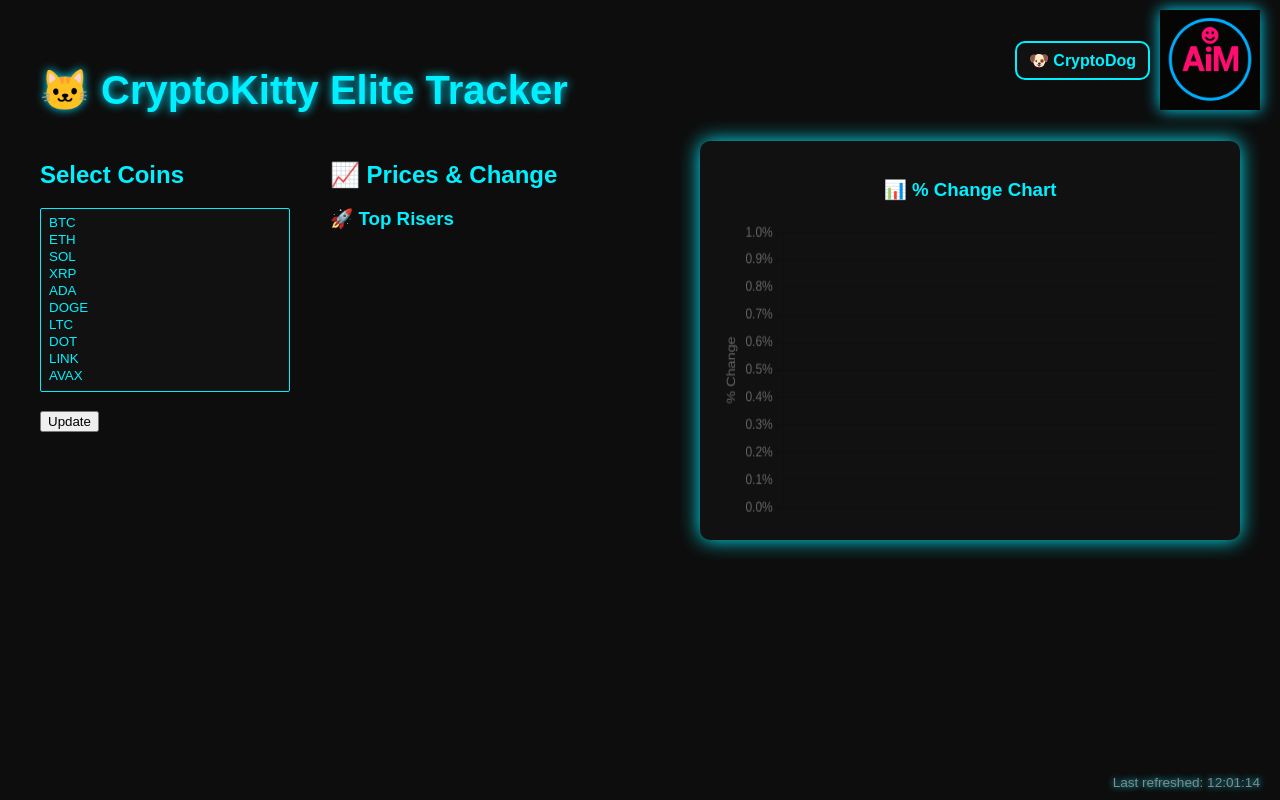
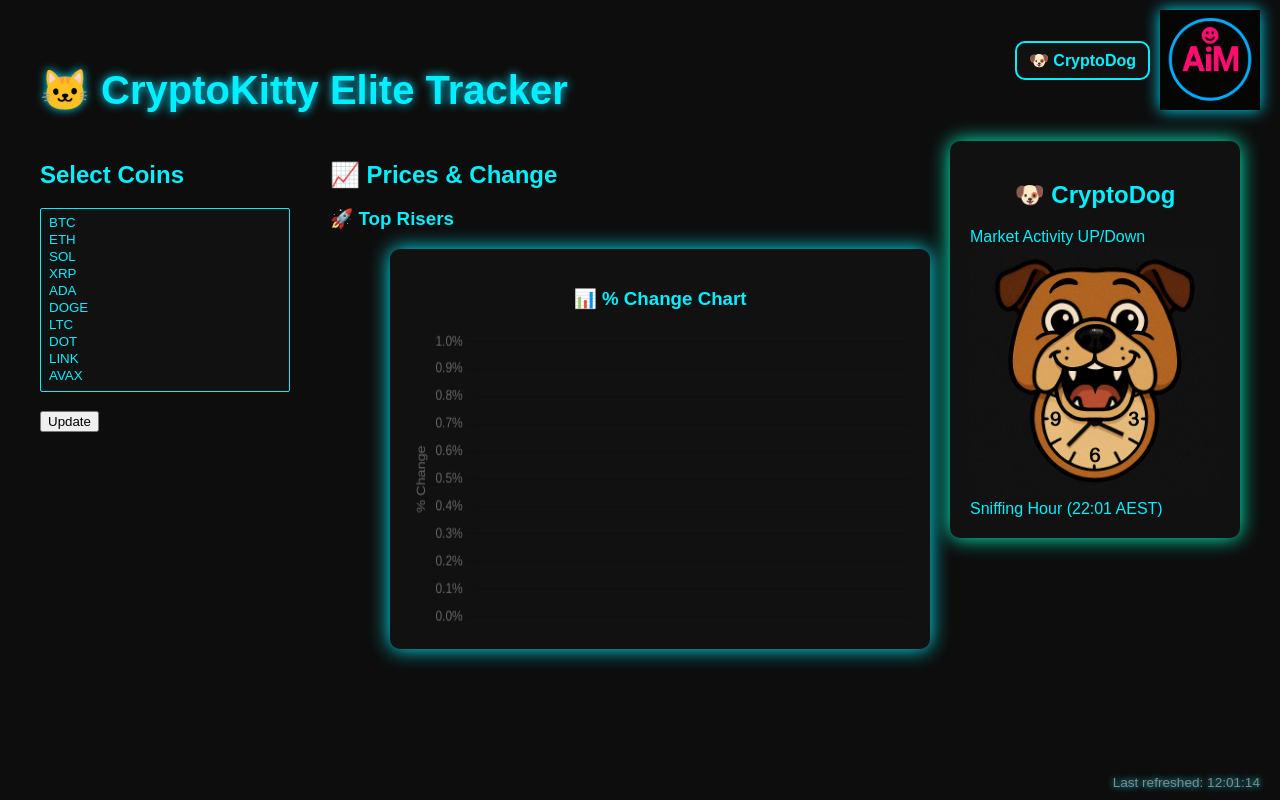
Before and after one commit to MattyAtown/CryptoKitty-Live, a Flask app: page / in a window 1280 px wide. Run offline with Flask 3, Linux system fonts and the light colour scheme.

Commit message:
Update index.html

```diff
--- a/templates/index.html
+++ b/templates/index.html
@@ -80,6 +80,13 @@
       box-shadow: 0 0 20px #00f0ff;
       margin-left: auto;
     }
+    .cryptoDog-panel {
+      background: #111;
+      padding: 20px;
+      border-radius: 10px;
+      width: 250px;
+      box-shadow: 0 0 20px #00ffcc;
+    }
     canvas {
       width: 100% !important;
       height: 300px !important;
@@ -137,9 +144,10 @@
       </form>
     </div>
 
-    <!-- 📊 Prices & Chart -->
-    <div style="display: flex; flex: 1; gap: 40px; align-items: flex-start;">
-      <div style="flex: 1;">
+    <!-- 📊 Prices, CryptoDog, and Chart Area -->
+    <div style="flex: 1; display: flex; gap: 20px; align-items: flex-start;">
+      <!-- Prices Panel -->
+      <div style="flex: 2;">
         <h2>📈 Prices & Change</h2>
         <ul>
           {% for coin in selected %}
@@ -157,18 +165,17 @@
             <li>{{ coin }}: +{{ gain }}</li>
           {% endfor %}
         </ul>
-      </div>
 
         <div class="chart-panel">
           <h3 style="text-align:center;">📊 % Change Chart</h3>
           <canvas id="priceChart"></canvas>
         </div>
       </div>
-  </div>
-</div>
 
-<!-- 🐶 CryptoDog Widget (Fixed) -->
-<div id="cryptoDogWidget" style="display:none; position: fixed; bottom: 100px; right: 20px; width: 120px; background-color: rgba(34, 34, 34, 0.95); border: 2px solid #00ffcc; border-radius: 12px; padding: 8px; box-shadow: 0 0 10px #00ffcc;">
+      <!-- CryptoDog Panel -->
+      <div class="cryptoDog-panel">
+        <h2 style="text-align: center;">🐶 CryptoDog</h2>
+        <div id="cryptoDogWidget" style="display: block;">
           <div id="cryptoDogBanner">CryptoDog is standing by...</div>
           <img id="dogFace" src="/static/neutral.png" alt="Dog Clock Face" style="width: 100%; border-radius: 12px;" />
           <div class="status" id="statusText">Observation Mode. No Alerts.</div>
@@ -176,11 +183,15 @@
           <audio id="bark" src="{{ url_for('static', filename='bark.mp3') }}"></audio>
           <audio id="growl" src="{{ url_for('static', filename='growl.mp3') }}"></audio>
         </div>
+      </div>
+    </div>
+  </div>
+</div>
 
 <!-- 🕓 Timestamp -->
 <div class="timestamp" id="timestamp">Last refreshed: --:--:--</div>
 
-<!-- 🧠 Full Scripts: -->
+<!-- 🧠 Scripts -->
 <script>
   // CryptoDog Functions
   function toggleCryptoDog() {
@@ -188,7 +199,6 @@
     const isVisible = widget.style.display !== "none";
     widget.style.display = isVisible ? "none" : "block";
 
-    // Stop sounds when hidden
     if (isVisible) {
       document.getElementById("bark")?.pause();
       document.getElementById("growl")?.pause();
@@ -241,7 +251,10 @@
     if (sound) sound.play().catch(() => {});
   }
 
-  // CryptoKitty + LocalStorage Selections
+  document.addEventListener('DOMContentLoaded', function () {
+    updateDogFace();
+    setInterval(updateDogFace, 60000);
+
     const coinSelector = document.getElementById('coinSelector');
     const inputField = document.getElementById('selectedCoinsInput');
     const selectedCoins = new Set(inputField.value.split(','));
@@ -255,6 +268,22 @@
       }
       inputField.value = Array.from(selectedCoins).join(',');
     });
+
+    const savedCoins = JSON.parse(localStorage.getItem('selectedCoins'));
+    if (savedCoins && savedCoins.length > 0) {
+      Array.from(coinSelector.options).forEach(option => {
+        option.selected = savedCoins.includes(option.value);
+      });
+      inputField.value = savedCoins.join(',');
+    }
+
+    const form = document.querySelector('form');
+    if (form) {
+      form.addEventListener('submit', function() {
+        const selected = Array.from(coinSelector.selectedOptions).map(o => o.value);
+        localStorage.setItem('selectedCoins', JSON.stringify(selected));
+      });
+    }
 
     const timestampEl = document.getElementById('timestamp');
     const now = new Date();
@@ -315,25 +344,6 @@
         }
       }
     });
-
-  setTimeout(() => location.reload(), 300000); // Refresh every 5 min
-  document.addEventListener('DOMContentLoaded', function () {
-    updateDogFace();
-    setInterval(updateDogFace, 60000); // Update dog face every minute
-    const savedCoins = JSON.parse(localStorage.getItem('selectedCoins'));
-    if (savedCoins && savedCoins.length > 0) {
-      Array.from(coinSelector.options).forEach(option => {
-        option.selected = savedCoins.includes(option.value);
-      });
-      inputField.value = savedCoins.join(',');
-    }
-    const form = document.querySelector('form');
-    if (form) {
-      form.addEventListener('submit', function() {
-        const selected = Array.from(coinSelector.selectedOptions).map(o => o.value);
-        localStorage.setItem('selectedCoins', JSON.stringify(selected));
-      });
-    }
   });
 </script>
 
```
Lines whose indentation alone changed are shown as unchanged.
